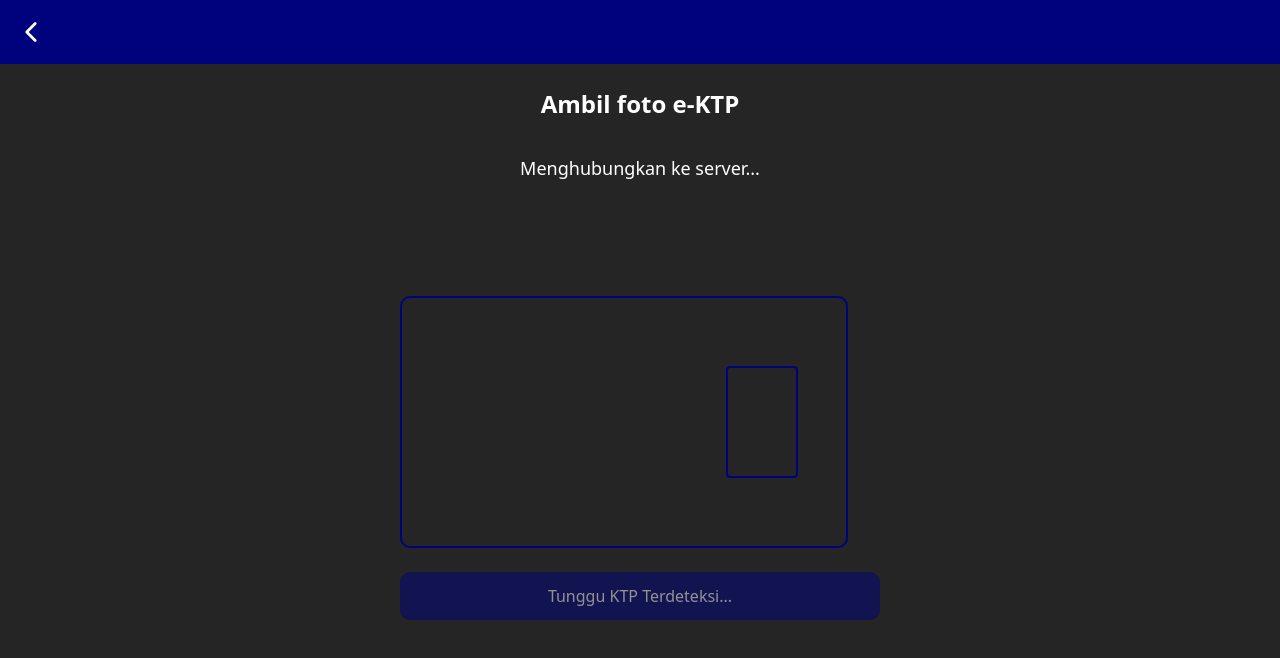
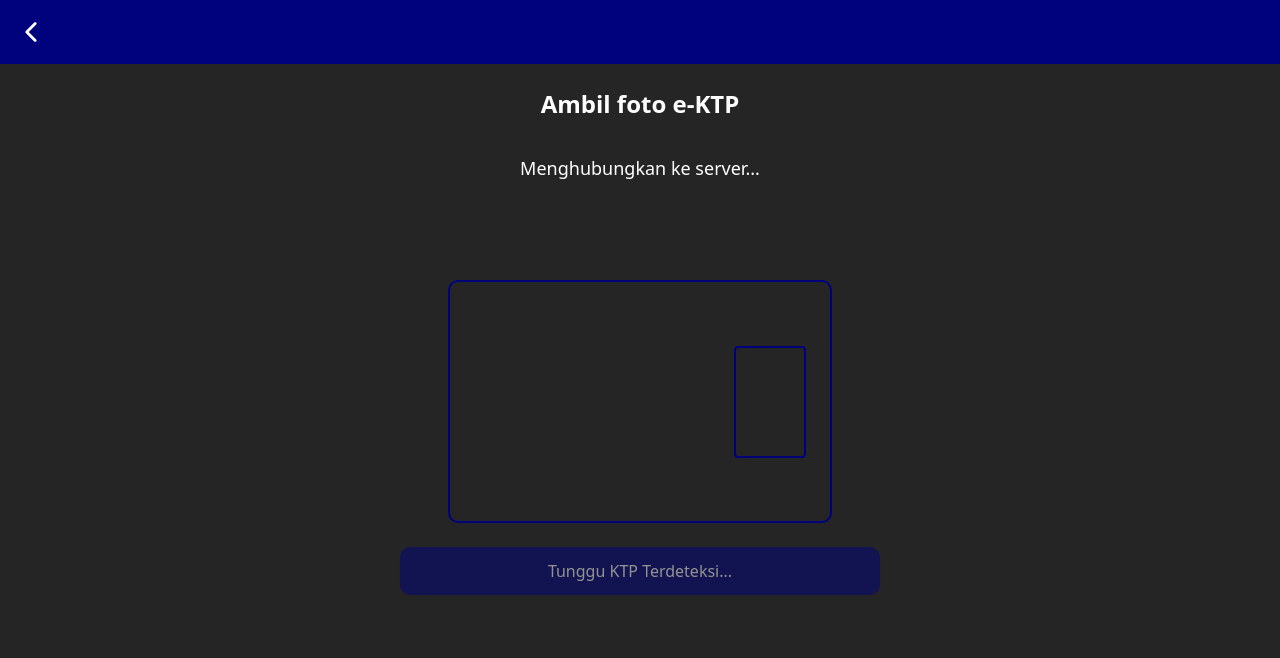
Before and after one commit to Sentra-Gedag-Gedig/sentra-web, a Next.js app: page /ktp in a window 1280 px wide. Shown: the top 658 px of the page. Built offline with nearby package versions, Linux system fonts and the light colour scheme; no server answers.

Commit message:
Update KtpCapture component styles for improved layout and positioning

```diff
--- a/src/features/ktp/components/ktp-capture.tsx
+++ b/src/features/ktp/components/ktp-capture.tsx
@@ -322,9 +322,9 @@ export function KtpCapture() {
 
       {/* Turunkan placeholder KTP sebanyak 9px dengan menambahkan mt-24 (ganti dari mt-20) */}
       <div
-        className="relative z-10 max-w-md aspect-video rounded-lg border-2 border-[#00027d] overflow-hidden mt-24"
+        className="relative z-10 max-w-sm aspect-[79/50] rounded-lg border-2 border-[#00027d] overflow-hidden mt-20 mx-auto flex items-center justify-center"
         aria-label="Area penempatan KTP, posisikan KTP Anda di dalam kotak ini">
-        <div className="absolute right-12 top-1/2 -translate-y-1/2 w-18 h-28 border-2 border-[#00027d] rounded" />
+        <div className="absolute right-6 top-1/2 -translate-y-1/2 w-18 h-28 border-2 border-[#00027d] rounded" />
       </div>
 
       <div className="relative z-10 mt-6">
```
